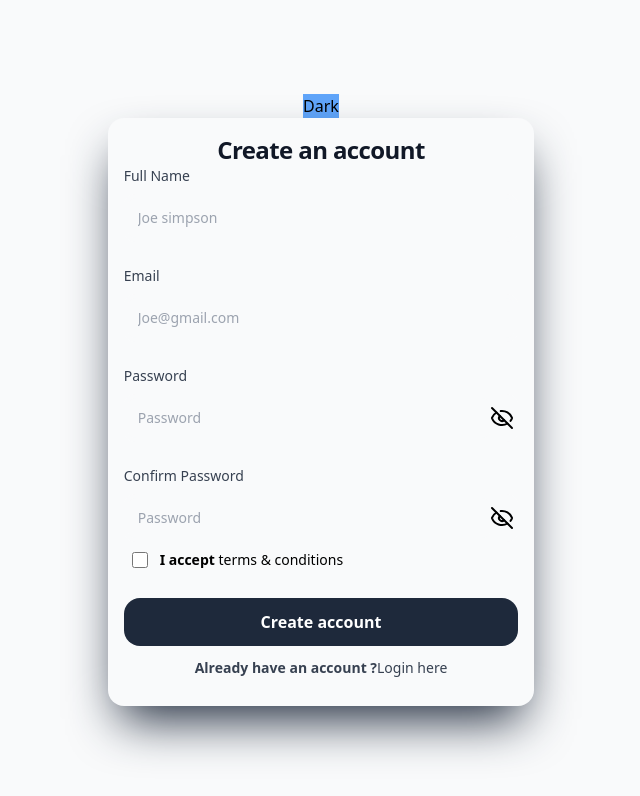
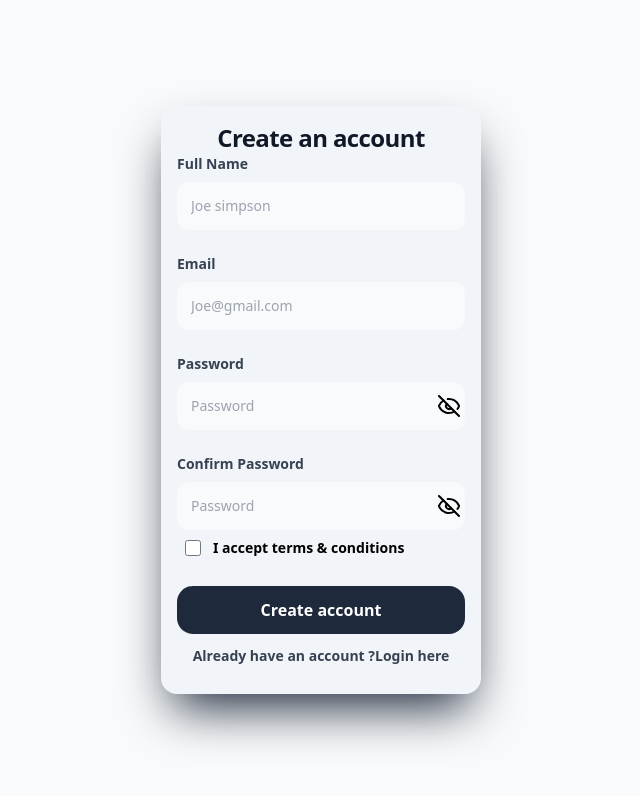
Before and after one commit to Varun789-mx/medium, a React (Vite) app in the folder frontend/: page /signup in a window 1280 px wide. Shown: the top 796 px of the page, without its empty margins (319-959 px from the left). Built offline with nearby package versions, Linux system fonts and the light colour scheme.

Commit message:
add minor change

```diff
--- a/frontend/src/pages/Landing.tsx
+++ b/frontend/src/pages/Landing.tsx
@@ -2,10 +2,12 @@ import Navbarlogin from "../components/Navbar";
 import carImage from "../assets/Car_image.png";
 import Allposts from "../components/Allposts";
 import { useNavigate } from "react-router-dom";
+import { useAuth } from "../Hooks/useAuth";
 
 
 const LandingPage = () => {
   const navigate = useNavigate();
+  const {loggedin} = useAuth();
 
 
   return (
@@ -17,7 +19,7 @@ const LandingPage = () => {
           backgroundImage: `linear-gradient(90deg,rgba(37, 36, 48, 1) 0%, rgba(9, 9, 121, 0.6) 35%, rgba(0, 212, 255, 0.2) 100%), url(${carImage})`,
         }}
       >
-        <div className="absolute inset-0 flex items-center justify-start text-7xl font-bold text-black shadow-inner-2xl shadow-blue-900  ">
+        <div className="md:absolute inset-0 flex items-center justify-start text-7xl font-bold text-black shadow-inner-2xl shadow-blue-900  ">
           <div className="p-6 ml-8  ">
             <span className="text-orange-400">Your Journey</span>
             <br />
@@ -25,7 +27,7 @@ const LandingPage = () => {
             <br />
             <span className="text-white">Your Journey</span>
 
-            <p className="font-sans text-white text-sm p-5 w-1/3 font-semibold">
+            <p className="font-sans text-white text-sm p-5  w-full md:w-2/3 font-semibold">
               Lorem, ipsum dolor sit amet consectetur adipisicing elit. Est
               explicabo deleniti excepturi quam dolore, dicta perspiciatis
               dolore. Exercitationem, quaerat laboriosam amet ducimus illum
@@ -33,7 +35,7 @@ const LandingPage = () => {
               consectetur rem!
             </p>
             <button className="mt-8 flex items-center gap-2 bg-red-500 text-sm hover:bg-red-600 text-white px-8 py-3 rounded-lg font-semibold " onClick={() => navigate('/login')}>
-              Subscribe <svg
+             {loggedin?"Subscribed":"Subscribe"}<svg
                 className="w-4 h-4 rotate-45"
                 fill="none"
                 stroke="currentColor"
--- a/frontend/src/pages/Login.tsx
+++ b/frontend/src/pages/Login.tsx
@@ -71,7 +71,7 @@ const Login = () => {
 
     return (
         <div className="flex h-screen w-full  bg-gray-50 flex-col justify-center dark:bg-gray-950 items-center p-2">
-            <div className="shadow-2xl border-zinc-950 shadow-blue-400 bg-gray-50 dark:bg-gray-900 rounded-2xl w-2/3 md:w-1/3 p-6">
+            <div className="shadow-2xl border-zinc-950 shadow-blue-400 bg-slate-100 dark:bg-gray-900 rounded-2xl w-full md:w-1/4 p-6">
                 <h1 className="text-2xl flex justify-center font-bold leading-tight tracking-tight text-gray-900 md:text-2xl dark:text-white mb-6">
                     Sign in to your account
                 </h1>
--- a/frontend/src/pages/Signup.tsx
+++ b/frontend/src/pages/Signup.tsx
@@ -2,7 +2,7 @@ import axios from "axios";
 import { Eye, EyeOff } from "lucide-react";
 import { useState } from "react";
 import { BACKEND_URL } from "../config";
-import useTheme from "../Hooks/useTheme";
+// import useTheme from "../Hooks/useTheme";
 import { useNavigate } from "react-router-dom";
 
 
@@ -10,20 +10,20 @@ const Signup = () => {
     const [showPassword, setshowPassword] = useState(false);
     const [loading, setloading] = useState(false);
     const navigate = useNavigate();
-    const [isDark, setIsDark] = useTheme();
+    // const [isDark, setIsDark] = useTheme();
     const [formData, setformData] = useState({
         name: "",
         email: "",
         password: "",
         confirmpassword: ""
     })
-    const handleTheme = () => {
-        if (!isDark) {
+    // const handleTheme = () => {
+    //     if (!isDark) {
 
-        }
-        else {
-        }
-    }
+    //     }
+    //     else {
+    //     }
+    // }
     const handleformData = (e: any) => {
         const { name, type, value, checked } = e.target;
         setformData(prevdata => ({
@@ -64,14 +64,14 @@ const Signup = () => {
     return (
 
         <div className="flex h-screen w-full bg-gray-50 flex-col justify-center dark:bg-gray-800 align-center items-center">
-            <button className="bg-blue-400 " onClick={handleTheme}>{isDark ? "Dark" : "light"}</button>
-            <div className=" shadow-2xl shadow-slate-800 bg-gray-50 dark:bg-gray-900 rounded-2xl w-full md:w-1/3 p-4">
+
+            <div className=" shadow-2xl shadow-slate-800 bg-slate-100 dark:bg-gray-900 rounded-2xl w-full md:w-1/4 p-4">
 
                 <h1 className="text-xl flex justify-center font-bold leading-tight tracking-tight text-gray-900 md:text-2xl dark:text-white">
                     Create an account
                 </h1>
 
-                <label htmlFor="Email" className="block text-sm font-medium text-gray-700 dark:text-gray-300 mb-2">Full Name </label>
+                <label htmlFor="name" className="block text-sm font-bold text-gray-700 dark:text-gray-300 mb-2">Full Name </label>
                 <div className="flex p-1 bg-gray-50 rounded-xl focus-within:ring-2 focus-within:ring-primary-600 focus-within:border-primary-600 focus-within:border-blue-700 dark:bg-gray-700 dark:border-gray-600 dark:focus-within:ring-2 dark:focus-within:ring-blue-500 dark:focus-within:border-blue-500">
                     <input
                         type="text"
@@ -85,7 +85,7 @@ const Signup = () => {
                     />
                 </div>
                 <br />
-                <label htmlFor="email" className="block text-sm font-medium text-gray-700 dark:text-gray-300 mb-2">Email</label>
+                <label htmlFor="email" className="block text-sm font-bold text-gray-700 dark:text-gray-300 mb-2">Email</label>
                 <div className="flex p-1 bg-gray-50 rounded-xl focus-within:ring-2 focus-within:ring-primary-600 focus-within:border-primary-600 focus-within:border-blue-700 dark:bg-gray-700 dark:border-gray-600 dark:focus-within:ring-2 dark:focus-within:ring-blue-500 dark:focus-within:border-blue-500">
                     <input
                         type="text"
@@ -99,7 +99,7 @@ const Signup = () => {
                 </div> <br />
 
 
-                <label htmlFor="password" className="block text-sm font-medium text-gray-700 dark:text-gray-300 mb-2">Password</label>
+                <label htmlFor="password" className="block text-sm font-bold text-gray-700 dark:text-gray-300 mb-2">Password</label>
                 <div className="flex p-1 bg-gray-50 rounded-xl focus-within:ring-2 focus-within:ring-primary-600 focus-within:border-primary-600 focus-within:border-blue-700 dark:bg-gray-700 dark:border-gray-600 dark:focus-within:ring-2 dark:focus-within:ring-blue-500 dark:focus-within:border-blue-500">
                     <input
                         type={showPassword ? "text" : "password"}
@@ -120,7 +120,7 @@ const Signup = () => {
                 </div>
                 <br />
 
-                <label htmlFor="confirmpassword" className="block text-sm font-medium text-gray-700 dark:text-gray-300 mb-2">Confirm Password</label>
+                <label htmlFor="confirmpassword" className="block text-sm font-bold text-gray-700 dark:text-gray-300 mb-2">Confirm Password</label>
                 <div className="flex p-1 bg-gray-50 rounded-xl focus-within:ring-2 focus-within:ring-primary-600 focus-within:border-primary-600 focus-within:border-blue-700 dark:bg-gray-700 dark:border-gray-600 dark:focus-within:ring-2 dark:focus-within:ring-blue-500 dark:focus-within:border-blue-500">
                     <input
                         type={showPassword ? "text" : "password"}
@@ -144,12 +144,12 @@ const Signup = () => {
                         <input disabled={loading} type="checkbox" className="w-4 h-4 border border-gray-300 rounded bg-gray-50 focus:ring-3 focus:ring-primary-300 dark:bg-gray-700 dark:border-gray-600 dark:focus:ring-primary-600 dark:ring-offset-gray-800" />
                     </div>
                     <div className="ml-3 text-sm">
-                        <label htmlFor="terms" className="font-semibold dark:text-gray-300">I accept <a href="#" className="font-medium text-primary-600 hover:underline dark:text-primary-500">terms & conditions</a></label>
+                        <label htmlFor="terms" className="font-semibold dark:text-gray-300">I accept <a href="#" className="font-bold text-primary-600 hover:underline dark:text-primary-500">terms & conditions</a></label>
                     </div>
                 </div>
                 <button type="submit" disabled={loading} onClick={handlesubmit} className="w-full bg-slate-800   text-white hover:bg-slate-900 disabled:bg-slate-300 p-3 font-bold rounded-2xl mt-4 dark:bg-blue-500 dark:hover:bg-blue-600 dark:hover:disabled:bg-blue-200 transition-colors"  >{loading ? "Creating..." : "Create account"}</button>
                 <p className="text-sm font-semibold  cursor-pointer flex justify-center my-3 text-gray-700 m-2 dark:text-white ">
-                    Already have an account ? <a href="#" className="font-medium text-primary-600 hover:underline">Login here</a>
+                    Already have an account ? <a href="#" className="font-bold text-primary-600 hover:underline">Login here</a>
                 </p>
             </div>
         </div>
```
Also changed, not shown: frontend/src/components/Navbar.tsx (+42 -19 lines), 1 other file (tests, documents, lock files or other folders).
